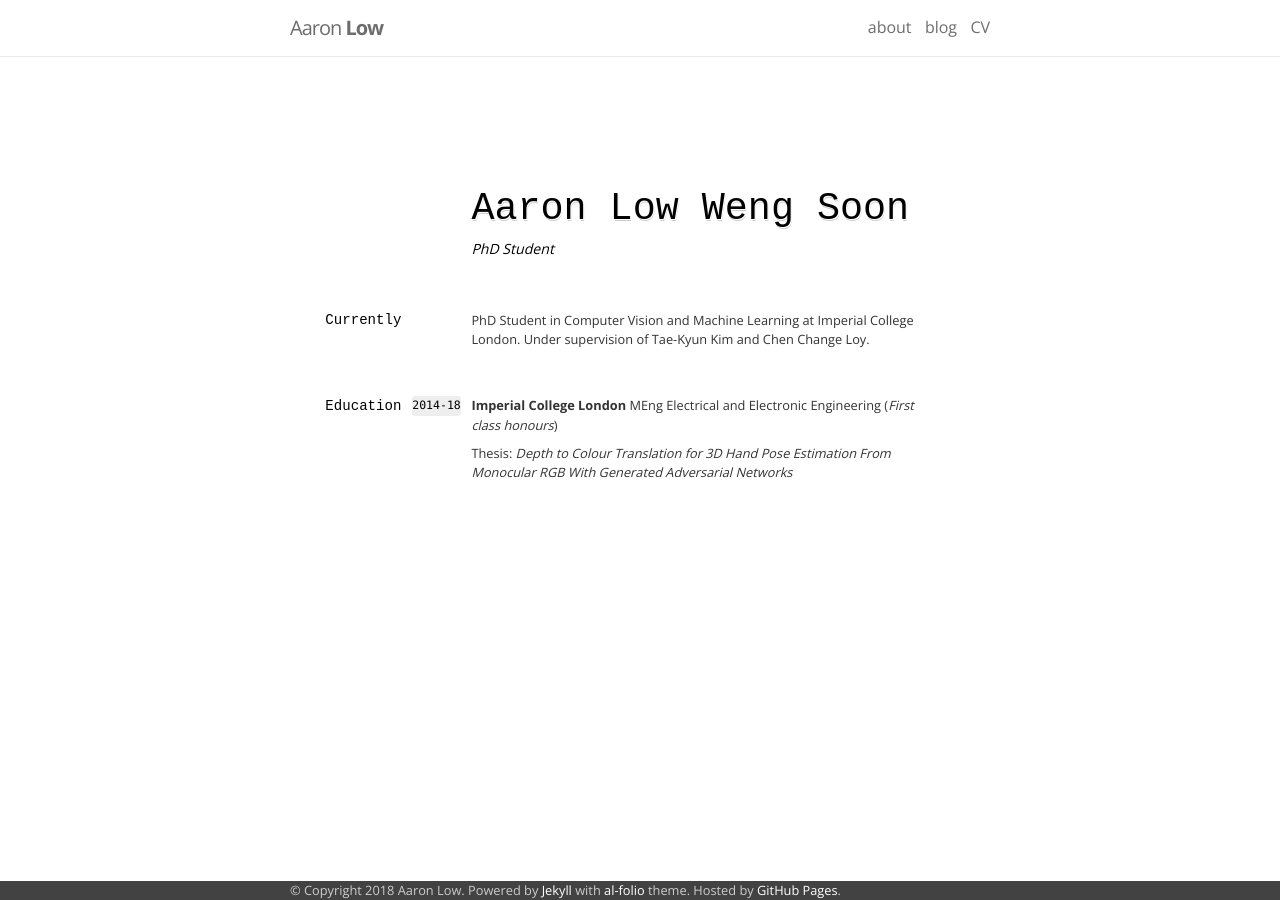
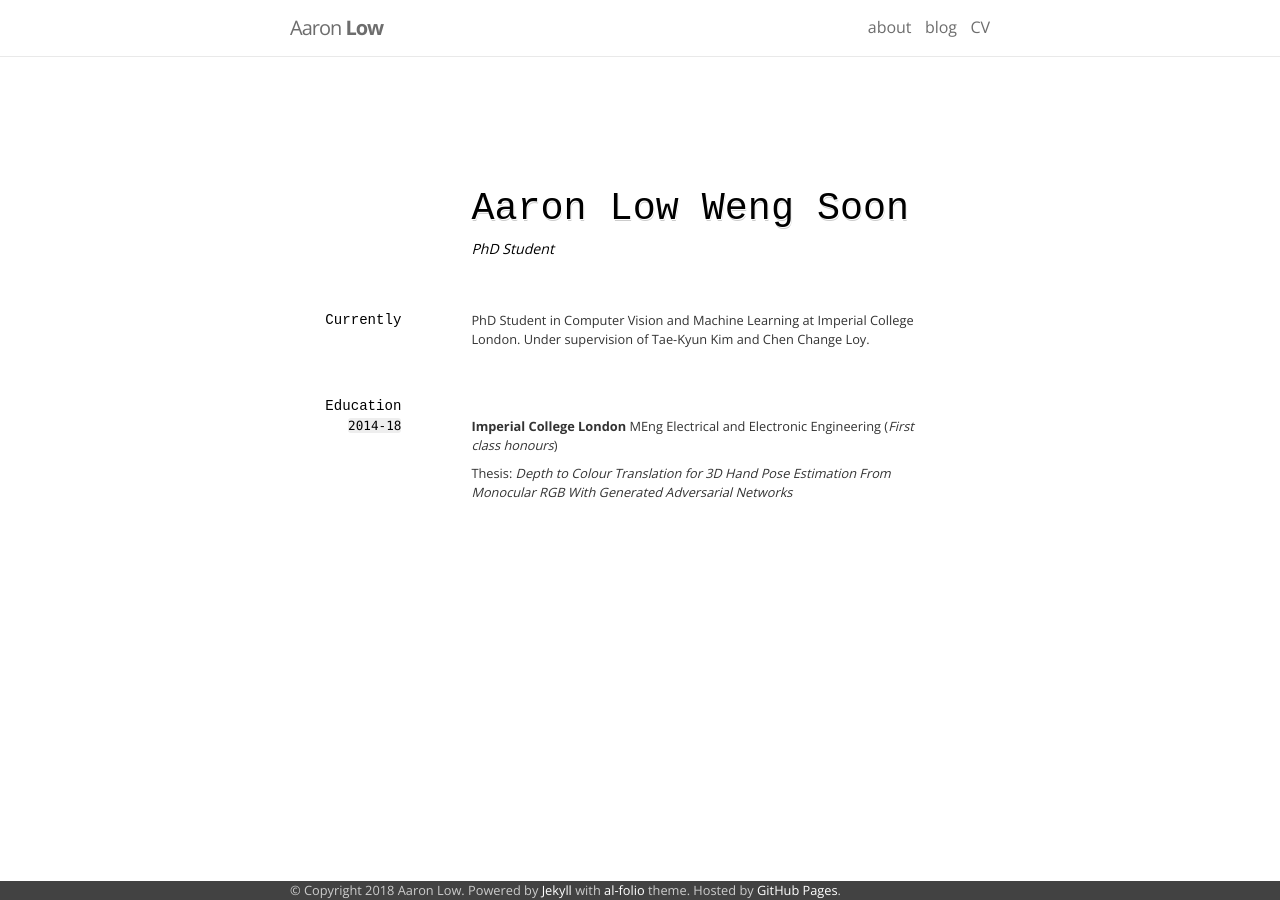
Before and after one commit to aaronlws95/aaronlws95.github.io, a Jekyll site: the page built from _pages/CV.md, in a window 1280 px wide. Built offline with Jekyll 4.4.1, drawn with Linux system fonts in a browser that asks for light colours; nearby versions of some CDN libraries.

Commit message:
fixing CV for mobile

```diff
--- a/_pages/CV.md
+++ b/_pages/CV.md
@@ -17,9 +17,8 @@ PhD Student
 
 PhD Student in Computer Vision and Machine Learning at Imperial College London. Under supervision of [Tae-Kyun Kim](https://sites.google.com/view/tkkim/) and [Chen Change Loy](http://personal.ie.cuhk.edu.hk/~ccloy/).
 
-## Education
+## Education `2014-18`
 
-`2014-18`
 __Imperial College London__ MEng Electrical and Electronic Engineering (_First class honours_)
 
 Thesis: [_Depth to Colour Translation for 3D Hand Pose Estimation From
--- a/assets/css/cv-screen.css
+++ b/assets/css/cv-screen.css
@@ -79,7 +79,7 @@ code {
 
 p code {
 	position: absolute;
-	left: -13%;
+	left: -10%;
 }
 
 
```
